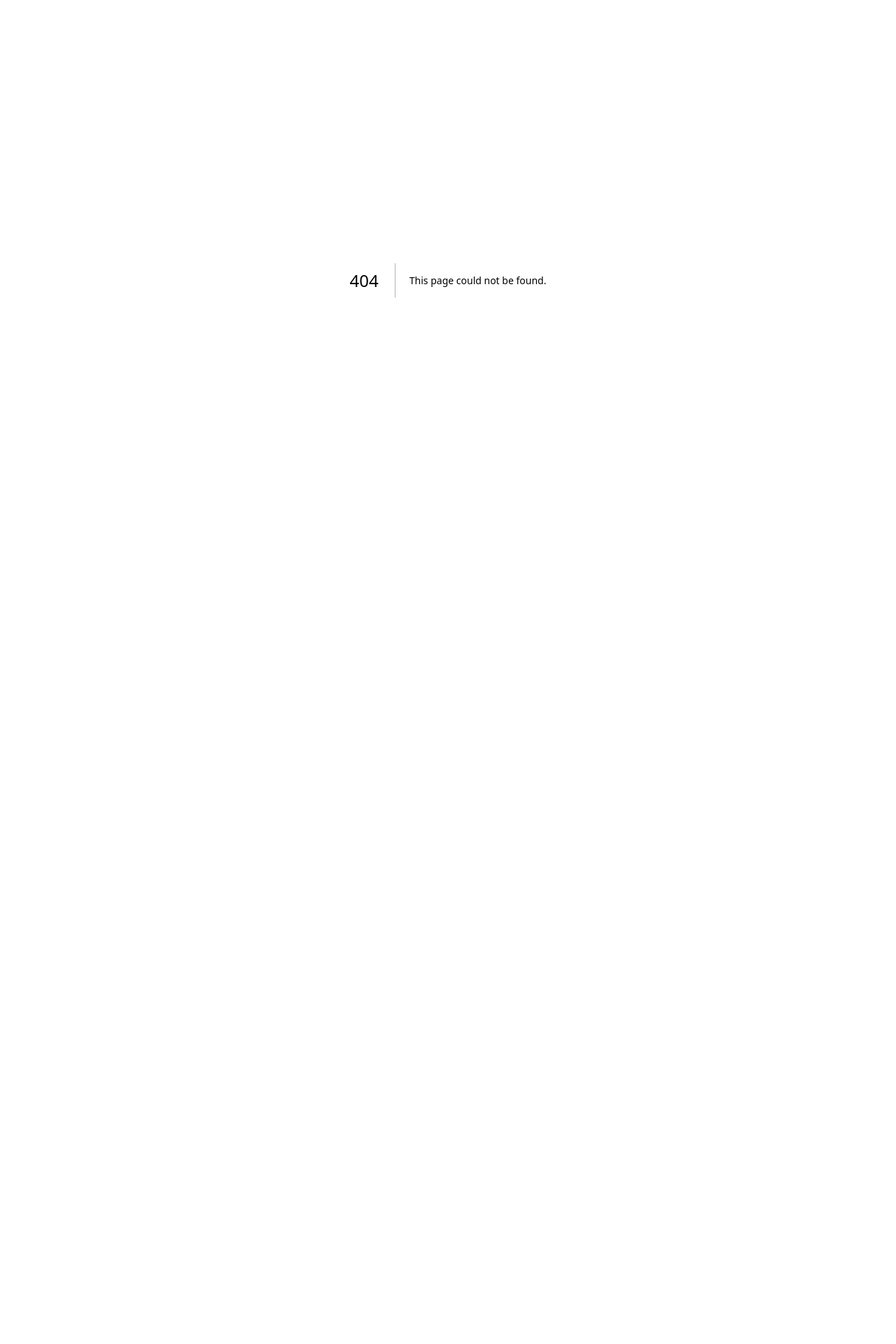
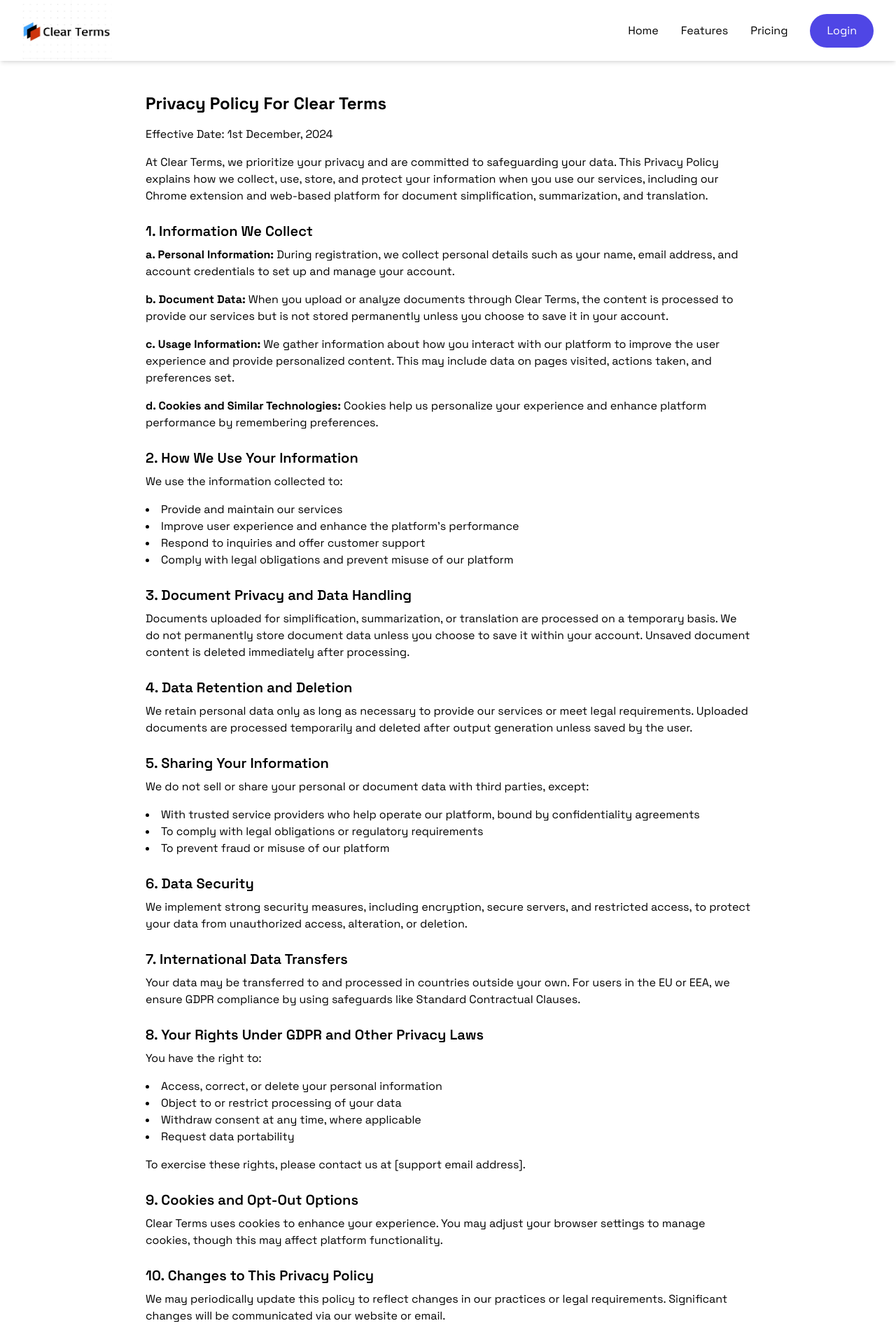
Before and after one commit to sabeelyousaf/clearterms, a Next.js app: page /privacy in a window 1280 px wide. Before the commit this address had no page. Shown: the top 1920 px of the page at 70% size. Before the commit the page ends 800 px from the top, so only its background shows below. Built offline with nearby package versions, Linux system fonts and the light colour scheme.

Commit message:
latest-code

```diff
--- a/package.json
+++ b/package.json
@@ -22,6 +22,7 @@
     "react": "18.3.1",
     "react-dom": "18.3.1",
     "react-icons": "^5.3.0",
+    "react-loader-spinner": "^6.1.6",
     "react-toastify": "^10.0.6",
     "tailwindcss": "3.4.13"
   },
--- a/src/app/components/Footer.jsx
+++ b/src/app/components/Footer.jsx
@@ -39,7 +39,9 @@
                                 </Link>
                             </li>
                             <li className="mb-2">
-
+                            <Link href="/privacy" className="text-white hover:underline">
+                                Privacy Policy
+                                </Link>
                             </li>
                         </ul>
                     </div>
--- a/src/app/dashboard/subscription/page.jsx
+++ b/src/app/dashboard/subscription/page.jsx
@@ -10,6 +10,7 @@
 
 const Subscription = () => {
     const [subscription, setSubscription] = useState(false);
+    const [loading, setLoading] = useState(true); // Step 1: Set initial loading state to true
 
     const premiumFeatures = [
         "Advanced simplification options",
@@ -34,17 +35,18 @@
             });
 
             console.log(response);
-
             const subscriptionStatus = response.data.subscription;
             setSubscription(subscriptionStatus);
         } catch (error) {
             console.error("Error fetching subscription:", error);
+        } finally {
+            setLoading(false); // Step 2: Set loading to false after the API call
         }
     };
+
     useEffect(() => {
         fetchSubscription();
     }, []);
-
 
     const handleCheckout = async () => {
         const stripe = await stripePromise;
@@ -56,6 +58,8 @@
 
         const price = 9.99;
         const token = sessionStorage.getItem("token");
+
+        setLoading(true); // Set loading to true while processing checkout
 
         try {
             const response = await axios.post(
@@ -79,7 +83,8 @@
             }
         } catch (error) {
             console.error("Error creating checkout session:", error);
-            // Optionally, show an error message to the user here
+        } finally {
+            setLoading(false); // Set loading to false after the API call is complete
         }
     };
 
@@ -89,7 +94,18 @@
             <div className="p-3 md:p-8 w-full">
                 <h1 className="text-3xl font-bold mb-6">Subscription Plans</h1>
 
-                {subscription ? (
+                {loading ? ( // Step 3: Show spinner while loading
+                    <div className="flex items-center justify-center h-64">
+                        <svg
+                            className="animate-spin h-10 w-10 text-indigo-600"
+                            xmlns="http://www.w3.org/2000/svg"
+                            viewBox="0 0 24 24"
+                        >
+                            <circle className="opacity-25" cx="12" cy="12" r="10" fill="currentColor" />
+                            <path className="opacity-75" fill="currentColor" d="M4 12a8 8 0 018-8v4a4 4 0 000 8v4a8 8 0 01-8-8z" />
+                        </svg>
+                    </div>
+                ) : subscription ? (
                     <p className="text-lg font-semibold text-green-600">
                         You already have an active subscription.
                     </p>
@@ -114,9 +130,23 @@
                             </div>
                             <p
                                 onClick={handleCheckout}
-                                className="bg-indigo-600 text-center text-white px-8 py-3 rounded-full font-bold cursor-pointer transition-transform transform hover:scale-105"
+                                className={`bg-indigo-600 text-center text-white px-8 py-3 rounded-full font-bold cursor-pointer transition-transform transform hover:scale-105 ${loading ? "opacity-50 cursor-not-allowed" : ""}`}
                             >
-                                Upgrade Now
+                                {loading ? (
+                                    <span className="flex items-center justify-center">
+                                        <svg
+                                            className="animate-spin -ml-1 mr-3 h-5 w-5 text-white"
+                                            xmlns="http://www.w3.org/2000/svg"
+                                            viewBox="0 0 24 24"
+                                        >
+                                            <circle className="opacity-25" cx="12" cy="12" r="10" fill="currentColor" />
+                                            <path className="opacity-75" fill="currentColor" d="M4 12a8 8 0 018-8v4a4 4 0 000 8v4a8 8 0 01-8-8z" />
+                                        </svg>
+                                        Processing...
+                                    </span>
+                                ) : (
+                                    "Upgrade Now"
+                                )}
                             </p>
                         </div>
                     </div>
--- a/src/app/login/page.jsx
+++ b/src/app/login/page.jsx
@@ -6,9 +6,11 @@
 import { ToastContainer, toast } from 'react-toastify';
 import 'react-toastify/dist/ReactToastify.css'; // Import Toastify CSS
 import { login } from '@/api/routes'; // Replace with your API route
+import { ThreeDots } from 'react-loader-spinner'; // Import loader spinner component
 
 export default function Signup() {
   const [form, setForm] = useState({ email: '', password: '' });
+  const [loading, setLoading] = useState(false); // Loading state
   const router = useRouter(); // Initialize router instance
 
   // Check for token and redirect to dashboard if it exists
@@ -25,6 +27,7 @@
 
   const handleSignin = async (e) => {
     e.preventDefault();
+    setLoading(true); // Set loading to true
 
     try {
       const response = await axios.post(login, form); // Replace with your API route
@@ -76,6 +79,8 @@
         progress: undefined,
         theme: 'light',
       });
+    } finally {
+      setLoading(false); // Set loading to false when done
     }
   };
 
@@ -109,9 +114,13 @@
           </div>
           <button
             type="submit"
-            className="w-full bg-indigo-600 text-white p-3 rounded-lg font-bold hover:bg-indigo-500"
+            className="w-full bg-indigo-600 text-white p-3 rounded-lg font-bold hover:bg-indigo-500 flex items-center justify-center" // Added flex styles
           >
-            Login
+            {loading ? (
+              <ThreeDots height="20" width="20" color="#ffffff" /> // Spinner component
+            ) : (
+              'Login'
+            )}
           </button>
         </form>
         <p className="mt-6 text-center text-sm">
--- /dev/null
+++ b/src/app/privacy/page.jsx
@@ -0,0 +1,84 @@
+"use client"
+import React from 'react'
+import Header from '../components/Header'
+import Footer from '../components/Footer'
+
+export default function Page() {
+  return (
+    <>
+     <Header />
+     <div className='my-5 py-5'>
+     <div className='my-5 '></div>
+     </div>
+    <div className="max-w-4xl mx-auto px-4 py-8">
+      <h2 className="text-2xl font-bold mb-4">Privacy Policy For Clear Terms</h2>
+      <p className="mb-4">Effective Date: 1st December, 2024</p>
+
+      <p className="mb-4">
+        At Clear Terms, we prioritize your privacy and are committed to safeguarding your data. This Privacy Policy explains how we collect, use, store, and protect your information when you use our services, including our Chrome extension and web-based platform for document simplification, summarization, and translation.
+      </p>
+
+      <h3 className="text-xl font-semibold mt-6 mb-2">1. Information We Collect</h3>
+      <p className="mb-4"><strong>a. Personal Information:</strong> During registration, we collect personal details such as your name, email address, and account credentials to set up and manage your account.</p>
+
+      <p className="mb-4"><strong>b. Document Data:</strong> When you upload or analyze documents through Clear Terms, the content is processed to provide our services but is not stored permanently unless you choose to save it in your account.</p>
+
+      <p className="mb-4"><strong>c. Usage Information:</strong> We gather information about how you interact with our platform to improve the user experience and provide personalized content. This may include data on pages visited, actions taken, and preferences set.</p>
+
+      <p className="mb-4"><strong>d. Cookies and Similar Technologies:</strong> Cookies help us personalize your experience and enhance platform performance by remembering preferences.</p>
+
+      <h3 className="text-xl font-semibold mt-6 mb-2">2. How We Use Your Information</h3>
+      <p className="mb-4">We use the information collected to:</p>
+      <ul className="list-disc list-inside mb-4">
+        <li>Provide and maintain our services</li>
+        <li>Improve user experience and enhance the platform’s performance</li>
+        <li>Respond to inquiries and offer customer support</li>
+        <li>Comply with legal obligations and prevent misuse of our platform</li>
+      </ul>
+
+      <h3 className="text-xl font-semibold mt-6 mb-2">3. Document Privacy and Data Handling</h3>
+      <p className="mb-4">Documents uploaded for simplification, summarization, or translation are processed on a temporary basis. We do not permanently store document data unless you choose to save it within your account. Unsaved document content is deleted immediately after processing.</p>
+
+      <h3 className="text-xl font-semibold mt-6 mb-2">4. Data Retention and Deletion</h3>
+      <p className="mb-4">We retain personal data only as long as necessary to provide our services or meet legal requirements. Uploaded documents are processed temporarily and deleted after output generation unless saved by the user.</p>
+
+      <h3 className="text-xl font-semibold mt-6 mb-2">5. Sharing Your Information</h3>
+      <p className="mb-4">We do not sell or share your personal or document data with third parties, except:</p>
+      <ul className="list-disc list-inside mb-4">
+        <li>With trusted service providers who help operate our platform, bound by confidentiality agreements</li>
+        <li>To comply with legal obligations or regulatory requirements</li>
+        <li>To prevent fraud or misuse of our platform</li>
+      </ul>
+
+      <h3 className="text-xl font-semibold mt-6 mb-2">6. Data Security</h3>
+      <p className="mb-4">We implement strong security measures, including encryption, secure servers, and restricted access, to protect your data from unauthorized access, alteration, or deletion.</p>
+
+      <h3 className="text-xl font-semibold mt-6 mb-2">7. International Data Transfers</h3>
+      <p className="mb-4">Your data may be transferred to and processed in countries outside your own. For users in the EU or EEA, we ensure GDPR compliance by using safeguards like Standard Contractual Clauses.</p>
+
+      <h3 className="text-xl font-semibold mt-6 mb-2">8. Your Rights Under GDPR and Other Privacy Laws</h3>
+      <p className="mb-4">You have the right to:</p>
+      <ul className="list-disc list-inside mb-4">
+        <li>Access, correct, or delete your personal information</li>
+        <li>Object to or restrict processing of your data</li>
+        <li>Withdraw consent at any time, where applicable</li>
+        <li>Request data portability</li>
+      </ul>
+      <p className="mb-4">To exercise these rights, please contact us at [support email address].</p>
+
+      <h3 className="text-xl font-semibold mt-6 mb-2">9. Cookies and Opt-Out Options</h3>
+      <p className="mb-4">Clear Terms uses cookies to enhance your experience. You may adjust your browser settings to manage cookies, though this may affect platform functionality.</p>
+
+      <h3 className="text-xl font-semibold mt-6 mb-2">10. Changes to This Privacy Policy</h3>
+      <p className="mb-4">We may periodically update this policy to reflect changes in our practices or legal requirements. Significant changes will be communicated via our website or email.</p>
+
+      <h3 className="text-xl font-semibold mt-6 mb-2">11. Contact Us</h3>
+      <p className="mb-4">For questions or requests regarding this policy, please contact us at:</p>
+      <p className="mb-4">Email: [support email address]</p>
+
+      <p>By using Clear Terms, you agree to this Privacy Policy and the processing of your data as outlined.</p>
+    </div>
+     <Footer/>
+     </>
+  )
+}
```
Also changed, not shown: src/api/routes.jsx (+28 -18 lines), 1 other file (tests, documents, lock files or other folders). Lines whose indentation alone changed are shown as unchanged.
